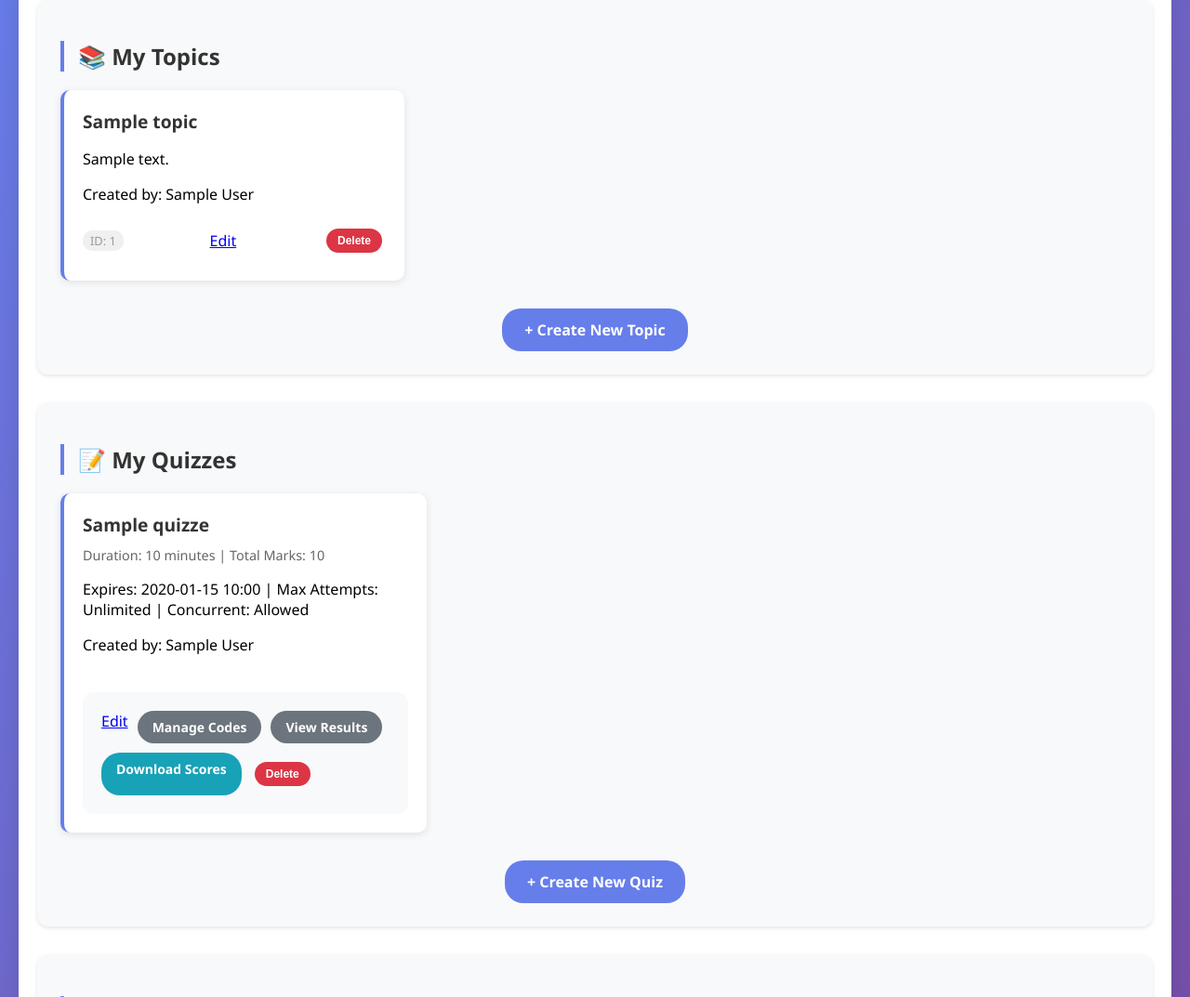
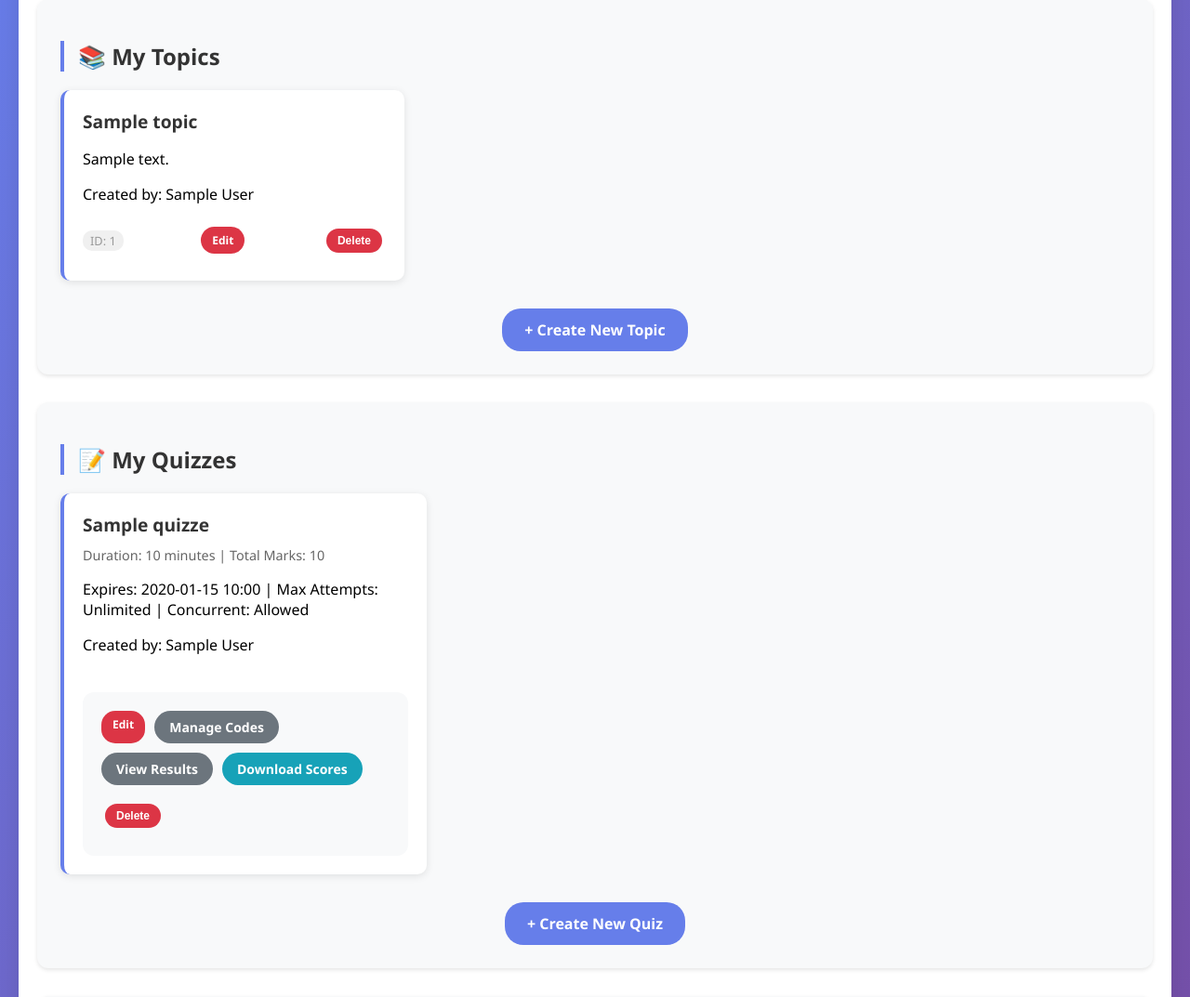
Before and after one commit to zurexsama/examify-deployment, a Flask app: page /teacher/dashboard in a window 1280 px wide. Shown: the part 141-1214 px from the top of the page at 93% size. Run offline with Flask 3, Linux system fonts and the light colour scheme; the visitor is signed in with stand-in values (Sample User, id 1); tables that the repository leaves empty hold one stand-in row (values such as "Sample post").

Commit message:
Add CSS for btn-edit to match btn-delete design

```diff
--- a/static/style.css
+++ b/static/style.css
@@ -283,6 +283,28 @@ label {
 .btn-delete:hover {
     background: #c82333;
     transform: translateY(-1px);
+}
+
+.btn-edit {
+    padding: 6px 12px;
+    background: #dc3545;
+    color: white;
+    border: none;
+    border-radius: 15px;
+    font-size: 12px;
+    font-weight: 600;
+    cursor: pointer;
+    transition: all 0.3s ease;
+    text-decoration: none;
+    display: inline-block;
+    text-align: center;
+}
+
+.btn-edit:hover {
+    background: #c82333;
+    transform: translateY(-1px);
+    text-decoration: none;
+    color: white;
 }
 
 .alert {
```
